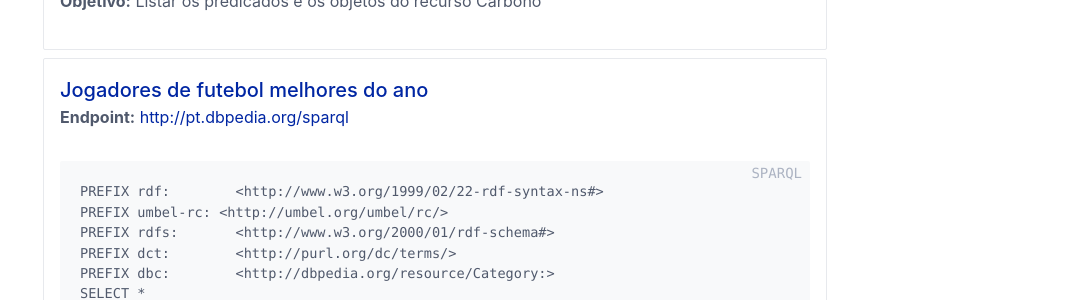
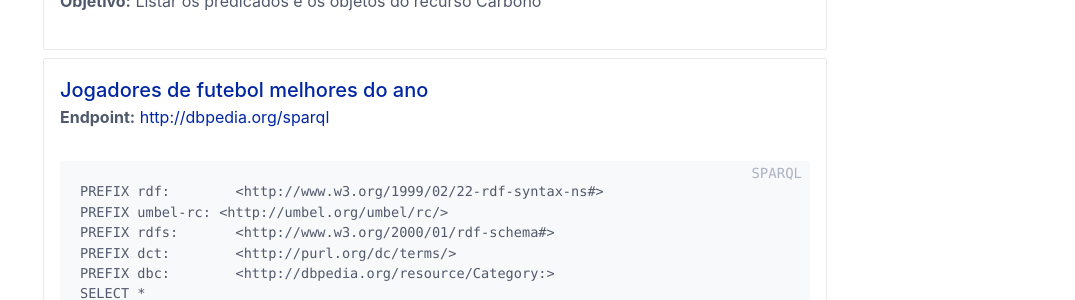
Before and after one commit to LinkedOpenDataUFRJ/Semantic-Data, a Jekyll site: the page built from index.html, in a window 1280 px wide and 900 px high, scrolled down 1137 px. Shown: the part 153-453 px from the top of the window, without its empty margins (205-1280 px from the left). Built offline with Jekyll 4.4.1, drawn with Linux system fonts in a browser that asks for light colours; part of the change alters nothing that is shown.

```diff
--- a/_data/beginner/sparql.yml
+++ b/_data/beginner/sparql.yml
@@ -33,7 +33,7 @@
   goal: Listar os predicados e os objetos do recurso Carbono
 
 - title : Jogadores de futebol melhores do ano
-  endpoint: http://pt.dbpedia.org/sparql
+  endpoint: http://dbpedia.org/sparql
   query: |+
     PREFIX rdf:        <http://www.w3.org/1999/02/22-rdf-syntax-ns#>
     PREFIX umbel-rc: <http://umbel.org/umbel/rc/>
```
